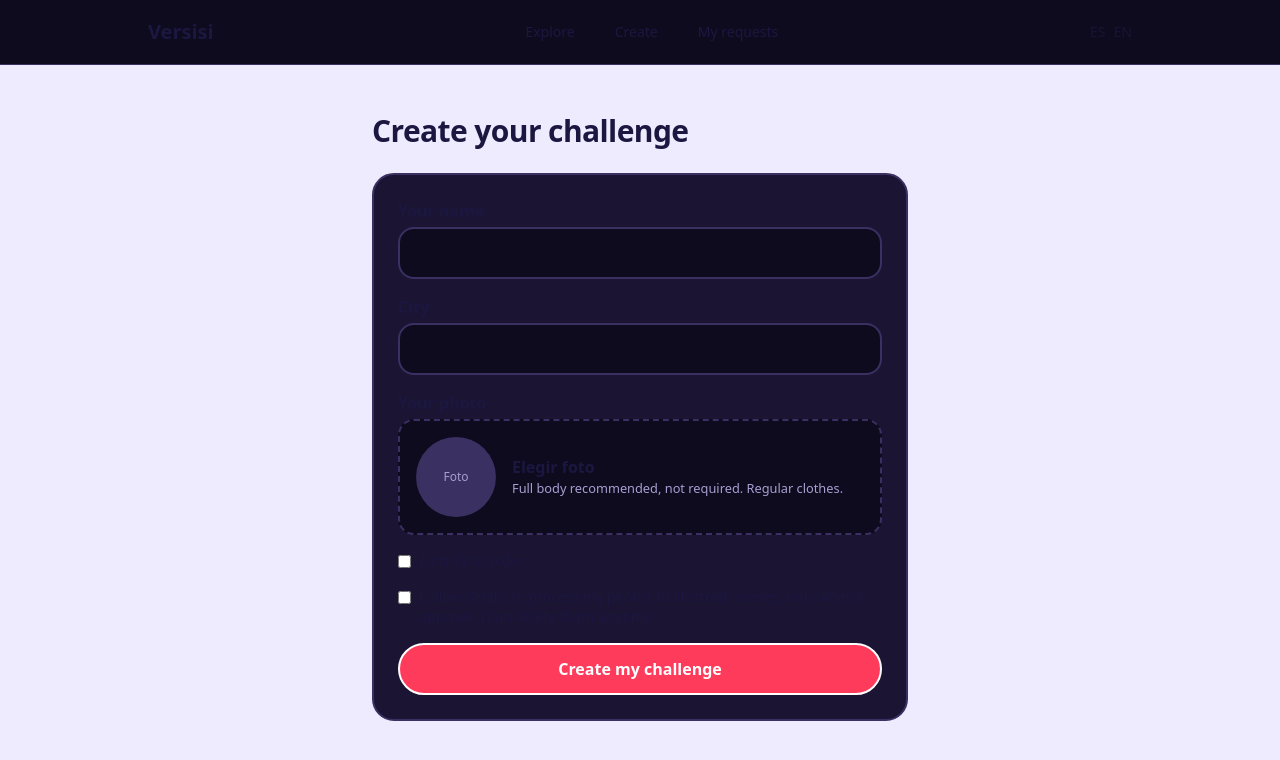
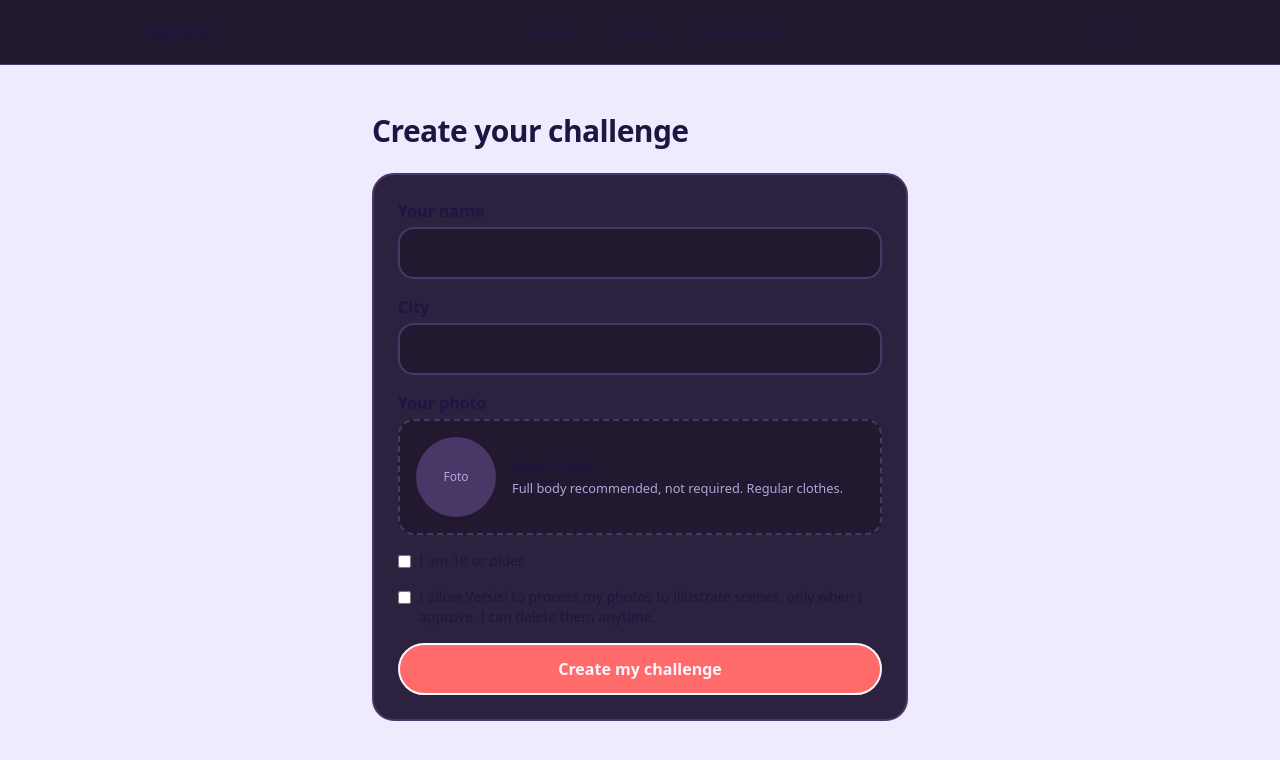
Before and after one commit to jairod39/versisi, a Next.js app: page /en/create in a window 1280 px wide. Shown: the top 760 px of the page. Built offline with nearby package versions, Linux system fonts and the light colour scheme; no server answers.

Commit message:
Add files via upload

```diff
--- a/app/[locale]/r/[slug]/page.tsx
+++ b/app/[locale]/r/[slug]/page.tsx
@@ -1,17 +1,21 @@
 'use client';
 import { useEffect, useState } from 'react';
 import { useTranslations } from 'next-intl';
+import { useRouter } from 'next/navigation';
 import { supabaseBrowser } from '@/lib/supabase-browser';
 import PhotoUpload from '@/components/PhotoUpload';
 
 export default function VisitChallenge({ params }: { params: { slug: string } }) {
   const t = useTranslations('visit');
+  const router = useRouter();
   const [owner, setOwner] = useState<any>(null);
   const [name, setName] = useState('');
   const [photoUrl, setPhotoUrl] = useState<string | null>(null);
   const [age18, setAge18] = useState(false);
   const [consent, setConsent] = useState(false);
   const [sent, setSent] = useState(false);
+  const [requestId, setRequestId] = useState<string | null>(null);
+  const [status, setStatus] = useState<'pending' | 'approved' | 'rejected'>('pending');
   const [err, setErr] = useState('');
 
   useEffect(() => {
@@ -25,6 +29,22 @@ export default function VisitChallenge({ params }: { params: { slug: string } })
       setOwner((data as any)?.profiles || null);
     })();
   }, [params.slug]);
+
+  // Mientras esperamos que el dueño apruebe, revisamos cada 3 segundos.
+  useEffect(() => {
+    if (!requestId || status !== 'pending') return;
+    const iv = setInterval(async () => {
+      const supabase = supabaseBrowser();
+      const { data } = await supabase.from('requests').select('status').eq('id', requestId).single();
+      if (data?.status === 'approved') {
+        setStatus('approved');
+        router.push(`/es/dashboard/scenes/${requestId}`);
+      } else if (data?.status === 'rejected') {
+        setStatus('rejected');
+      }
+    }, 3000);
+    return () => clearInterval(iv);
+  }, [requestId, status, router]);
 
   async function submit() {
     setErr('');
@@ -40,7 +60,8 @@ export default function VisitChallenge({ params }: { params: { slug: string } })
       body: JSON.stringify({ slug: params.slug, name, photoUrl, isOver18: age18, photoConsent: consent }),
     });
     const data = await res.json();
-    if (data.request) setSent(true); else setErr(data.error || 'Error');
+    if (data.request) { setSent(true); setRequestId(data.request.id); }
+    else setErr(data.error || 'Error');
   }
 
   if (!owner) return <div className="max-w-xl mx-auto px-5 py-12">…</div>;
@@ -49,7 +70,16 @@ export default function VisitChallenge({ params }: { params: { slug: string } })
     return (
       <div className="max-w-xl mx-auto px-5 py-12 text-center">
         <img src={photoUrl!} className="w-20 h-20 rounded-full object-cover mx-auto mb-4" />
-        <h2 className="text-2xl font-extrabold mb-2">{t('sent', { name: owner.name })}</h2>
+        {status === 'rejected' ? (
+          <h2 className="text-2xl font-extrabold mb-2">
+            {owner.name} no aprobó esta solicitud. Tu reto sigue disponible en otros lados.
+          </h2>
+        ) : (
+          <>
+            <h2 className="text-2xl font-extrabold mb-2">{t('sent', { name: owner.name })}</h2>
+            <p className="text-muted text-sm">Esta página se actualiza sola apenas {owner.name} decida.</p>
+          </>
+        )}
       </div>
     );
   }
--- a/components/PhotoUpload.tsx
+++ b/components/PhotoUpload.tsx
@@ -2,6 +2,8 @@
 import { useState } from 'react';
 import { supabaseBrowser } from '@/lib/supabase-browser';
 
+// Sube una foto al bucket privado "photos" de Supabase Storage y devuelve su URL pública.
+// Antes de usarlo, crea el bucket "photos" (privado) en Supabase > Storage.
 export default function PhotoUpload({ onUploaded, hint }: { onUploaded: (url: string) => void; hint?: string }) {
   const [preview, setPreview] = useState<string | null>(null);
   const [busy, setBusy] = useState(false);
@@ -13,12 +15,29 @@ export default function PhotoUpload({ onUploaded, hint }: { onUploaded: (url: st
     setBusy(true);
     const supabase = supabaseBrowser();
 
+    // --- DIAGNÓSTICO: revisamos la sesión ANTES de subir ---
     let { data: { user } } = await supabase.auth.getUser();
+    console.log('[DIAG] usuario antes de login anónimo:', user);
+
     if (!user) {
       const { data: signInData, error: signInError } = await supabase.auth.signInAnonymously();
-      if (signInError) { setBusy(false); alert('Error de sesión: ' + signInError.message); return; }
+      console.log('[DIAG] resultado signInAnonymously:', signInData, signInError);
+      if (signInError) {
+        setBusy(false);
+        alert('DIAG: falló el login anónimo -> ' + signInError.message);
+        return;
+      }
       user = signInData.user;
     }
+
+    const { data: { session } } = await supabase.auth.getSession();
+    console.log('[DIAG] sesión justo antes de subir:', session);
+    if (!session) {
+      setBusy(false);
+      alert('DIAG: no hay sesión activa justo antes de subir la foto. Esa es la causa.');
+      return;
+    }
+    // --- FIN DIAGNÓSTICO ---
 
     const path = `${crypto.randomUUID()}-${file.name}`;
     const { error } = await supabase.storage.from('photos').upload(path, file, { upsert: true });
--- a/tailwind.config.ts
+++ b/tailwind.config.ts
@@ -5,14 +5,14 @@ const config: Config = {
   theme: {
     extend: {
       colors: {
-        bg: "#0F0B1F",
-        surface: "#1B1533",
-        ink: "#FFFFFF",
-        muted: "#A79FD1",
-        line: "#3A3062",
-        coral: "#FF3B5C",
-        sun: "#FFB800",
-        sea: "#00D9B5",
+        bg: "#221830",
+        surface: "#2D2140",
+        ink: "#FBF7FF",
+        muted: "#B3A6D9",
+        line: "#493768",
+        coral: "#FF6B6B",
+        sun: "#FFB84D",
+        sea: "#2DD4BF",
       },
       fontFamily: {
         display: ["Bricolage Grotesque", "system-ui", "sans-serif"],
```
Also changed, not shown: 2 other files (tests, documents, lock files or other folders).
